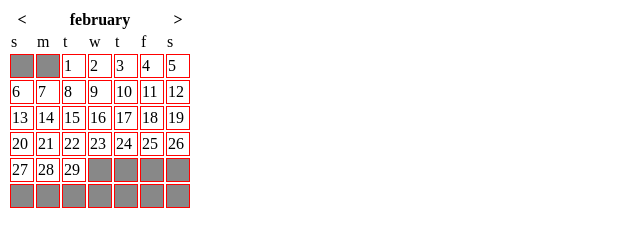
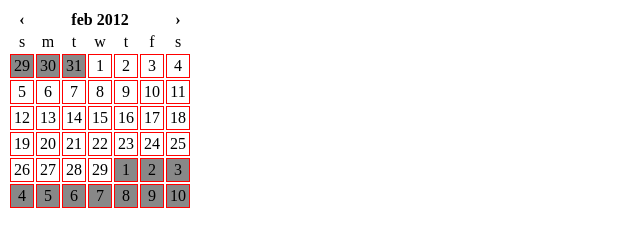
Before and after one commit to soneff/backbone-ui, a website: page examples/sandbox/calendar/index.html in a window 1280 px wide. Shown: the whole page, without its empty margins (0-640 px from the left). Drawn offline with Linux system fonts and the light colour scheme; files whose address does not match are found by name.

Commit message:
working calendar rendering

```diff
--- a/src/css/calendar.css
+++ b/src/css/calendar.css
@@ -1,3 +1,8 @@
+.calendar td,
+.calendar th {
+  text-align:center;
+}
+
 .calendar .cell {
   width:20px;
   height:20px;
--- a/src/js/calendar.js
+++ b/src/js/calendar.js
@@ -1,10 +1,7 @@
 (function() {
 
-  var monthNames = [
-    'january', 'february', 'march', 'april', 'may', 'june', 'july',
-    'august', 'september', 'october', 'november', 'december'];
-
-  var dayNames = ['s', 'm', 't', 'w', 't', 'f', 's'];
+  var monthNames = ['jan', 'feb', 'mar', 'apr', 'may', 'jun', 'jul', 'aug', 'sep', 'oct', 'nov', 'dec'];
+  var dayNames   = ['s', 'm', 't', 'w', 't', 'f', 's'];
 
   var isLeapYear = function(year) {
     return ((year % 4 === 0) && (year % 100 !== 0)) || (year % 400 === 0);
@@ -12,6 +9,10 @@
 
   var daysInMonth = function(date) {
     return [31, (isLeapYear(date.getYear()) ? 29 : 28), 31, 30, 31, 30, 31, 31, 30, 31, 30, 31][date.getMonth()];
+  };
+
+  var formatDateHeading = function(date) {
+    return monthNames[date.getMonth()] + ' ' + date.getFullYear();
   };
 
   window.Backbone.UI.Calendar = Backbone.View.extend({
@@ -36,20 +37,15 @@
     _renderDate : function(date) {
       $(this.el).empty();
 
-      var nextMonth = new Date(date);
-      nextMonth.setMonth(date.getMonth() + 1);
-
-      var lastMonth = new Date(date);
-      lastMonth.setMonth(date.getMonth() - 1);
-
-      var daysInPreviousMonth = daysInMonth(lastMonth);
+      var nextMonth = new Date(date.getFullYear(), date.getMonth() + 1);
+      var lastMonth = new Date(date.getFullYear(), date.getMonth() - 1);
+      var monthStartDay = (new Date(date.getFullYear(), date.getMonth(), 1).getDay());
+      var inactiveBeforeDays = monthStartDay - this.options.weekStart - 1;
       var daysInThisMonth = daysInMonth(date);
-      var monthStart = (new Date(date.getFullYear(), date.getMonth(), 1).getDay());
-      var weekOffset = this.options.weekStart - (monthStart < this.options.weekStart? 7 : 0);
 
       var daysRow = $.el.tr({className : 'row days'});
-
-      var names = dayNames.slice(this.options.weekStart).concat(dayNames.slice(0, this.options.weekStart));
+      var names = dayNames.slice(this.options.weekStart).concat(
+        dayNames.slice(0, this.options.weekStart));
       for(var i=0; i<names.length; i++) {
         $.el.td(names[i]).appendTo(daysRow);
       }
@@ -57,29 +53,34 @@
       var tbody, table = $.el.table(
         $.el.thead(
           $.el.th(
-            $.el.a({onclick : _(this._renderDate).bind(this, lastMonth)}, '<')),
+            $.el.a({onclick : _(this._renderDate).bind(this, lastMonth)}, '\u2039')),
           $.el.th({colspan : 5},
-            $.el.div(monthNames[date.getMonth()])),
+            $.el.div(formatDateHeading(date))),
           $.el.th(
-            $.el.a({onclick : _(this._renderDate).bind(this, nextMonth)}, '>'))),
-        tbody = $.el.tbody(
-          daysRow));
+            $.el.a({onclick : _(this._renderDate).bind(this, nextMonth)}, '\u203a'))),
+        tbody = $.el.tbody(daysRow));
 
-      var inactive = monthStart === 0, day = 0;
-      for(var y=0; y<6 ; y++) {
+      var day = inactiveBeforeDays >= 0 ? daysInMonth(lastMonth) - inactiveBeforeDays : 1;
+      var daysRendered = 0;
+      for(var rowIndex=0; rowIndex<6 ; rowIndex++) {
 
         var row = $.el.tr({
-          className : 'row' + (y === 0 ? ' first' : y === 4 ? ' last' : '')
+          className : 'row' + (rowIndex === 0 ? ' first' : rowIndex === 4 ? ' last' : '')
         });
 
-        for(var x=0; x<7; x++) {
-          inactive = y === 0 && x < monthStart - 1 || day >= daysInThisMonth;
-          if(!inactive) day++;
+        for(var colIndex=0; colIndex<7; colIndex++) {
+          var inactive = daysRendered <= inactiveBeforeDays ||
+            daysRendered > inactiveBeforeDays + daysInThisMonth;
 
-          //var isNextMonth = y
           $.el.td({
-            className : 'cell' + (inactive ? ' inactive' : '')
-          }, inactive ? '' : day).appendTo(row);
+            className : 'cell' + (inactive ? ' inactive' : '') +
+              (colIndex === 0 ? ' first' : colIndex === 6 ? ' last' : '')
+          }, day).appendTo(row);
+
+          day = (rowIndex === 0 && colIndex == inactiveBeforeDays) ||
+            (rowIndex > 0 && day == daysInThisMonth) ? 1 : day + 1;
+
+          daysRendered++;
         }
 
         row.appendTo(tbody);
```
